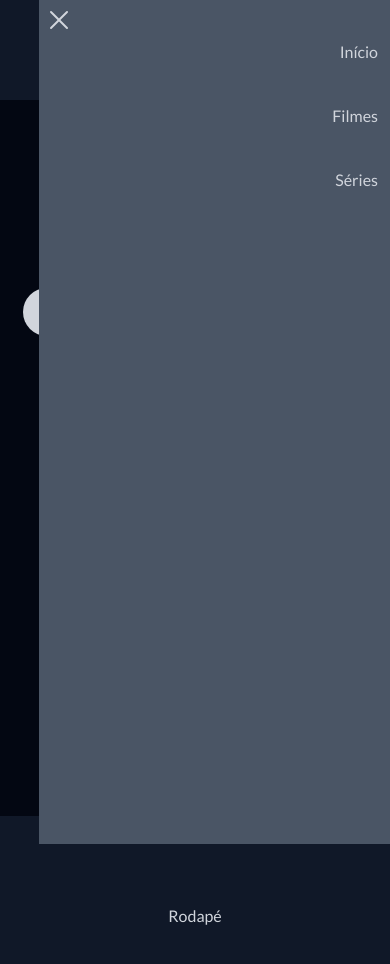
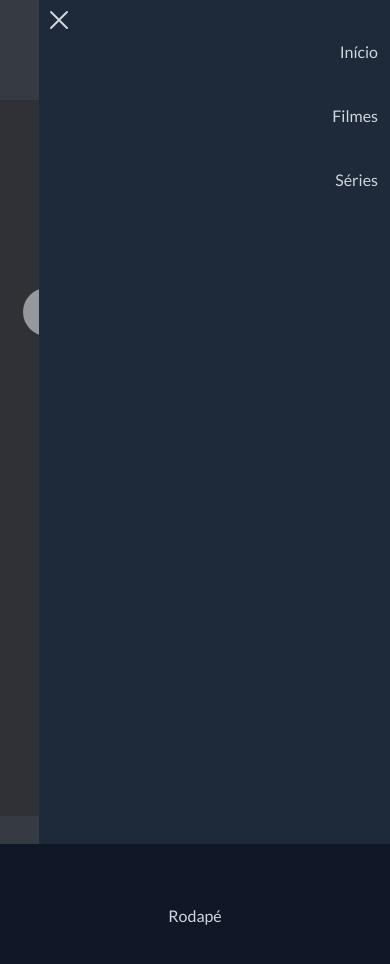
Before and after one commit to gerizinemmanuel/cine-portal, a React (Vite) app: page / in a window 390 px wide. Both pictures are taken after a click on the button 56 px from the left and 84 px from the top of the page. Shown: the top 964 px of the page. Built offline with nearby package versions, Linux system fonts and the light colour scheme; no server answers; a web font is replaced by a local one.

Commit message:
darken body when menu mobile is open

```diff
--- a/src/components/Header.jsx
+++ b/src/components/Header.jsx
@@ -5,11 +5,13 @@ import { XMarkIcon } from "@heroicons/react/24/solid";
 import { useMediaQuery } from "react-responsive";
 
 const Header = () => {
-  const [menuMobWidthClass, setMenuMobWidthClass] = useState(
-    "w-0 overflow-hidden"
-  );
+  const [menuOpen, setMenuOpen] = useState(false);
+  const menuMobWidthClass = menuOpen
+    ? "w-[90%] py-10 px-3"
+    : "w-0 overflow-hidden";
+
   const menuDeskClass = "menu-desk h-full flex items-center gap-5";
-  const menuMobClass = `menu-mob bg-gray-600 ${menuMobWidthClass} h-[100vh] transition-all duration-[0.2s]  items-end flex flex-col flex-wrap gap-10 absolute z-9999 right-0 top-0`;
+  const menuMobClass = `menu-mob bg-gray-800 ${menuMobWidthClass} h-[100vh] transition-all duration-[0.2s]  items-end flex flex-col flex-wrap gap-10 fixed z-9999 right-0 top-0`;
 
   const isMobile = useMediaQuery({ maxWidth: 815 });
 
@@ -23,19 +25,23 @@ const Header = () => {
         </Link>
       </div>
       {isMobile && (
-        <button
-          id="btn-open-menu-mob"
-          onClick={() => setMenuMobWidthClass("w-[90%] py-10 px-3")}
-        >
+        <button id="btn-open-menu-mob" onClick={() => setMenuOpen(true)}>
           <Bars3Icon className="size-8" />
         </button>
       )}
-
+      {menuOpen && (
+        <div
+          className="darken fixed z-8888 left-0 top-0 w-[100vw] h-[100vh] bg-[#5c5c5c80]"
+          onClick={() => {
+            setMenuOpen(false);
+          }}
+        ></div>
+      )}
       <nav className={isMobile ? menuMobClass : menuDeskClass}>
         {isMobile && (
           <button
             className="absolute left-1 top-1"
-            onClick={() => setMenuMobWidthClass("w-0 overflow-hidden")}
+            onClick={() => setMenuOpen(false)}
           >
             <XMarkIcon className="size-8" />
           </button>
```
